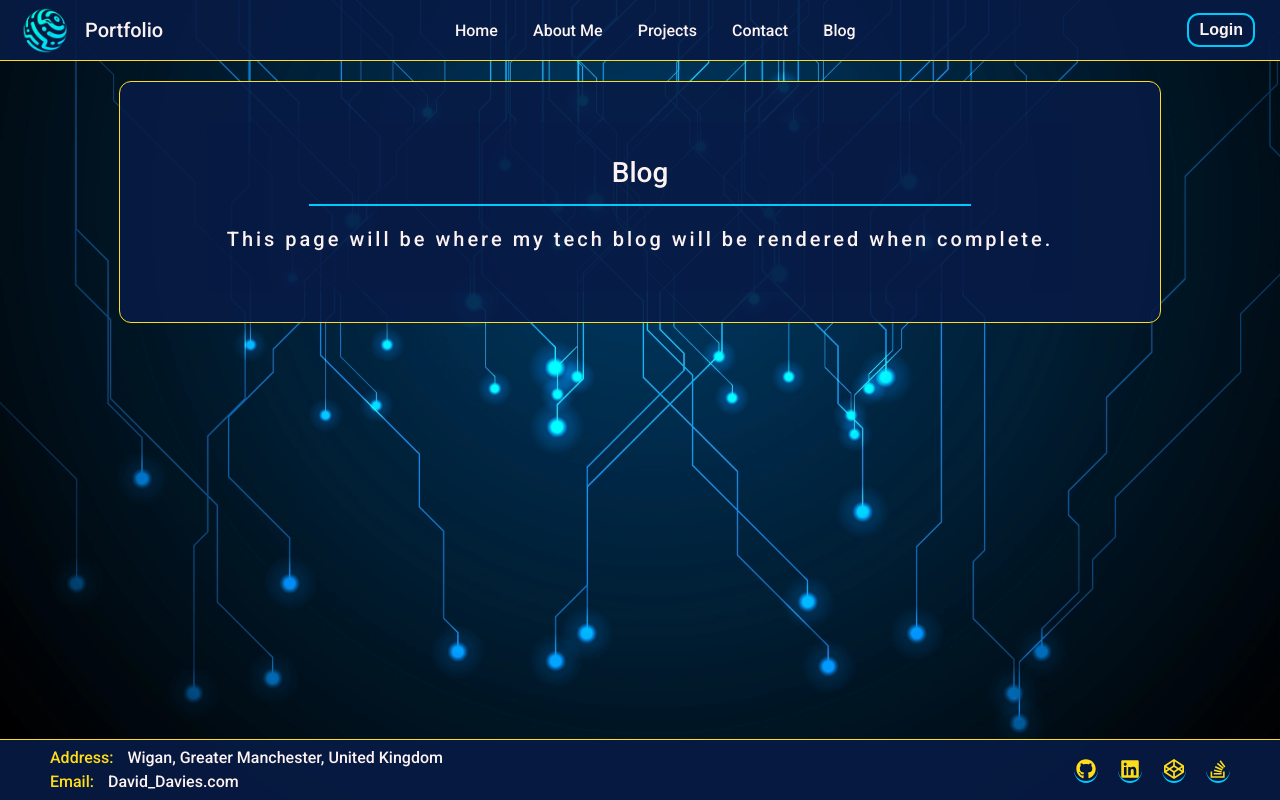
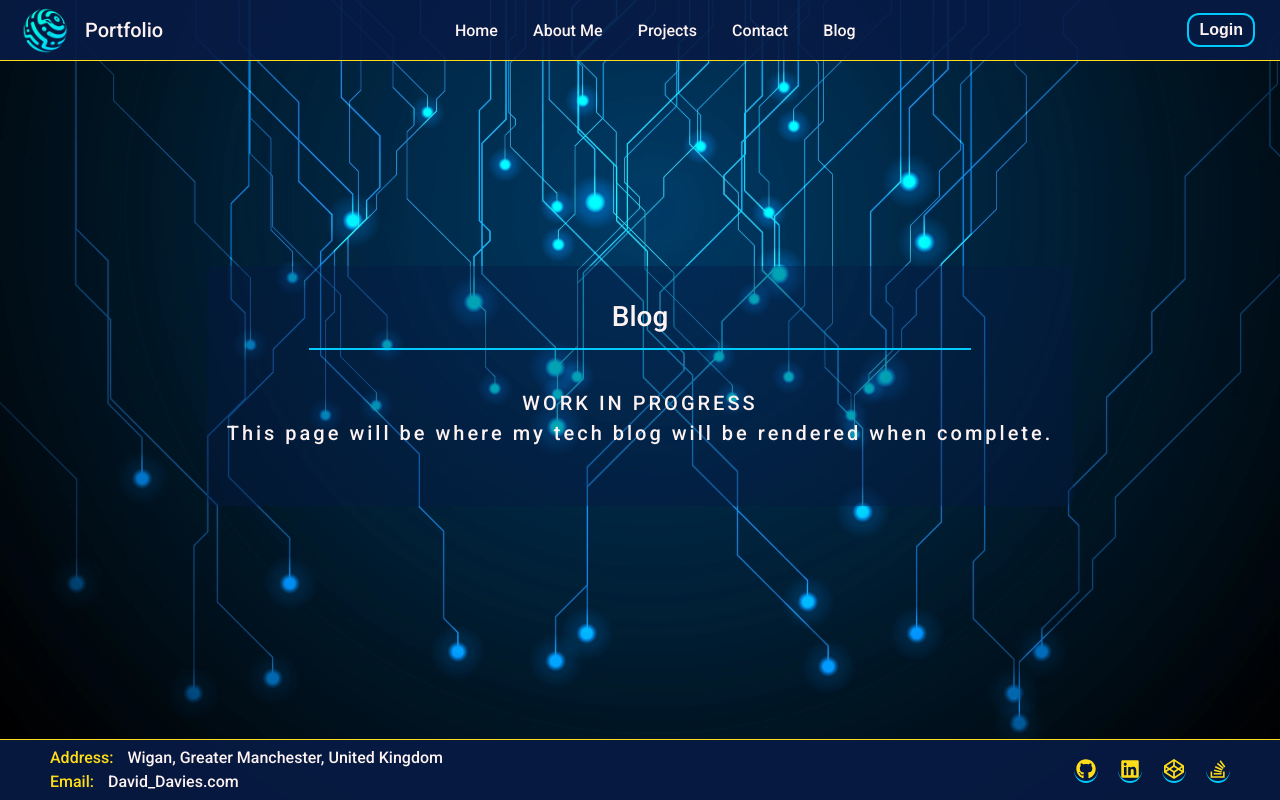
Before and after one commit to DaveyDavey1901/MFS20-React-Portfolio-DD, a React (Create React App) app in the folder client/: page /blog in a window 1280 px wide. Shown: the top 800 px of the page. Built offline with nearby package versions, Linux system fonts and the light colour scheme.

Commit message:
added a blog page for future development

```diff
--- a/client/src/Pages/Blog.jsx
+++ b/client/src/Pages/Blog.jsx
@@ -1,17 +1,24 @@
-import {PageHeading} from "../components/Shared/PageHeading";
-import { Container } from "../components/Shared/Container";
+import styled from "styled-components";
+import { PageHeading } from "../components/Shared/PageHeading";
+
+const BlogContainer = styled.div`
+  display: flex;
+  align-items: center;
+  text-align: center;
+  justify-content: center;
+  width: 100vw;
+  height: 80vh;
+`;
 
 export function Blog() {
   return (
-    <>
-      <Container>
-        <PageHeading
-          title={"Blog"}
-          pageDetails={
-            "This page will be where my tech blog will be rendered when complete."
-          }
-        />
-      </Container>
-    </>
+    <BlogContainer>
+      <PageHeading
+        title={"Blog"}
+        pageDetails={
+          <p>WORK IN PROGRESS <br /> This page will be where my tech blog will be rendered when complete.</p>
+        }
+      />
+    </BlogContainer>
   );
 }
```
